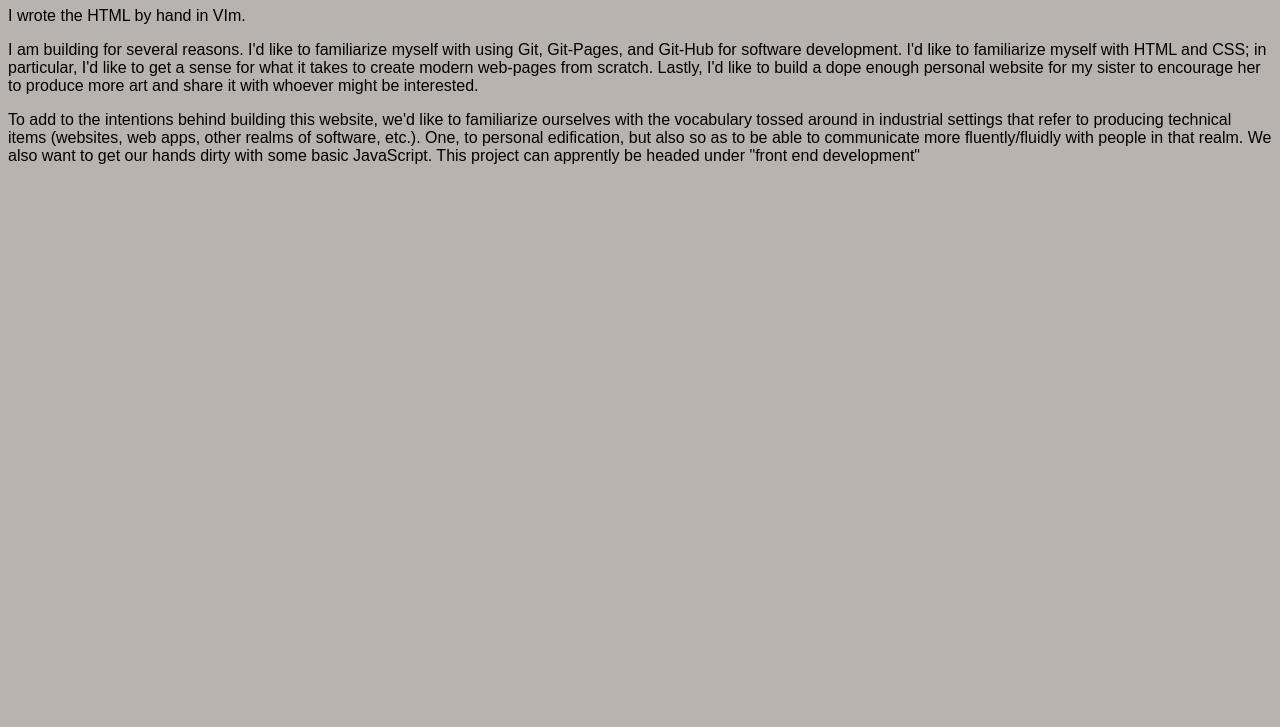
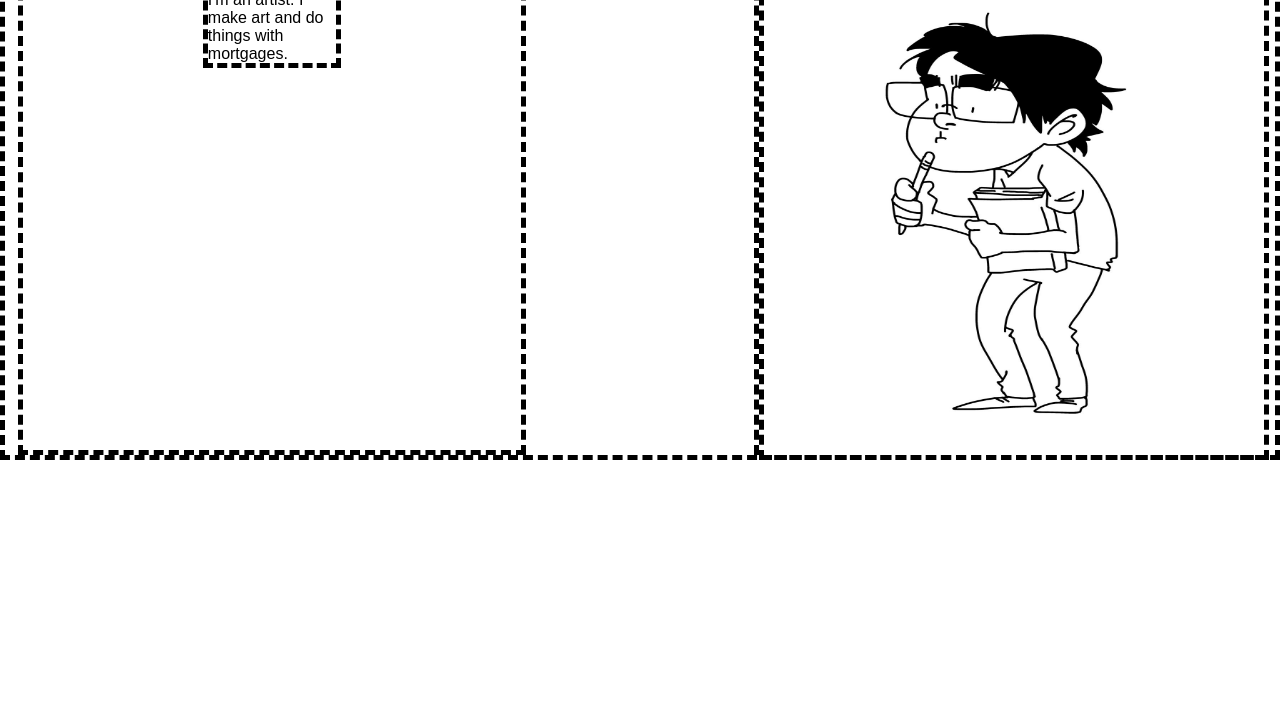
Before and after one commit to tinakimkh/tinakimkh.github.io, a plain HTML site: page index.html in a window 1280 px wide. Shown: the part 73-800 px from the top of the page. Drawn offline with Linux system fonts and the light colour scheme.

Commit message:
More CSS play.

```diff
--- a/css/styles.css
+++ b/css/styles.css
@@ -1,7 +1,41 @@
 /* My first CSS style file!*/
+* {
+     border: 5px dashed black;
+}
 
 body {
     font-family: arial;
-    background-color: rgb(185,179,175);}
+}
+
 h1 {
-    color: rgb(255,255,255);}
+    color: rgb(255,255,255);
+}
+
+#intro-block {
+    float: left;
+    height: 500px;
+    width: 40%;
+}
+
+#name {
+    margin-top: auto;
+    margin-bottom: auto;
+    margin-left: auto;
+    margin-right: auto;
+    font-size: 18px;
+    font-weight: bold;
+}
+
+#toonTina {
+    float: right;
+    height: 500px;
+    width: 40%;
+}
+
+p.blocktext {
+    margin-top: auto;
+    margin-bottom: auto;
+    margin-left: auto;
+    margin-right: auto;
+    width: 8em;
+}
--- a/index.html
+++ b/index.html
@@ -4,10 +4,14 @@
         <link href="css/styles.css" type="text/css" rel="stylesheet" />
 	</head>
 	<body>
-        <h1>Welcome to My First Webpage</h1>
-        <p>I wrote the HTML by hand in VIm. </p>
-        <p>I am building for several reasons. I'd like to familiarize myself with using Git, Git-Pages, and Git-Hub for software development.
-        I'd like to familiarize myself with HTML and CSS; in particular, I'd like to get a sense for what it takes to create modern web-pages from scratch. Lastly, I'd like to build a dope enough personal website for my sister to encourage her to produce more art and share it with whoever might be interested.</p>
-        <p>To add to the intentions behind building this website, we'd like to familiarize ourselves with the vocabulary tossed around in industrial settings that refer to producing technical items (websites, web apps, other realms of software, etc.). One, to personal edification, but also so as to be able to communicate more fluently/fluidly with people in that realm. We also want to get our hands dirty with some basic JavaScript. This project can apprently be headed under "front end development" </p>
+        <div id="intro-block"> <!--Contains name and blurb-->
+            <p id="name">Tina 경화 Kim</p>
+            <p class="blocktext">I'm an artist.
+                I make art and do things with mortgages.
+            </p>
+        </div>
+        <div id="toonTina">
+            <img src="images/deviantart_294170558_Cartoon Me.jpg" alt="Cartoon Tina" width="500" height="500"/>
+        </div>
     </body>
 </html>
```
